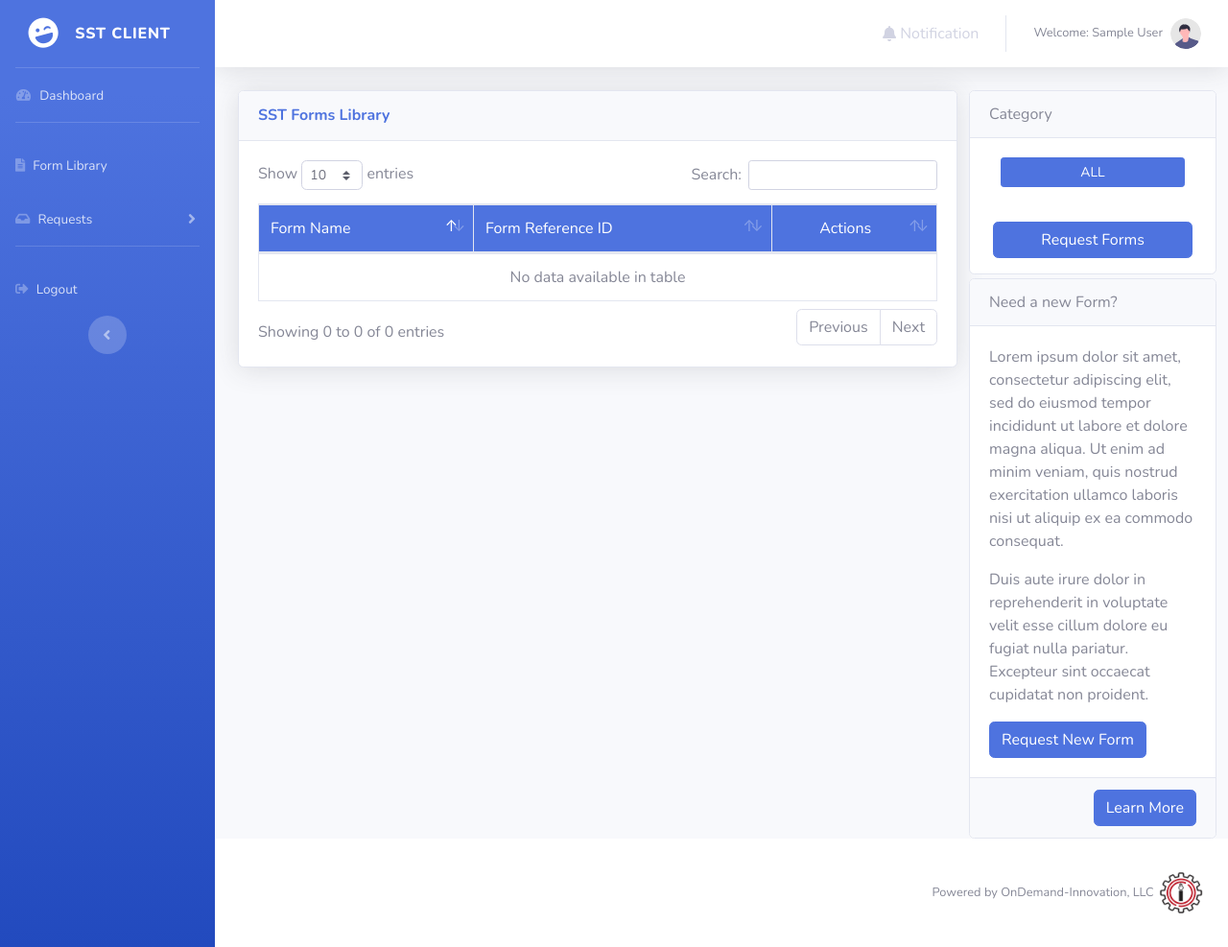
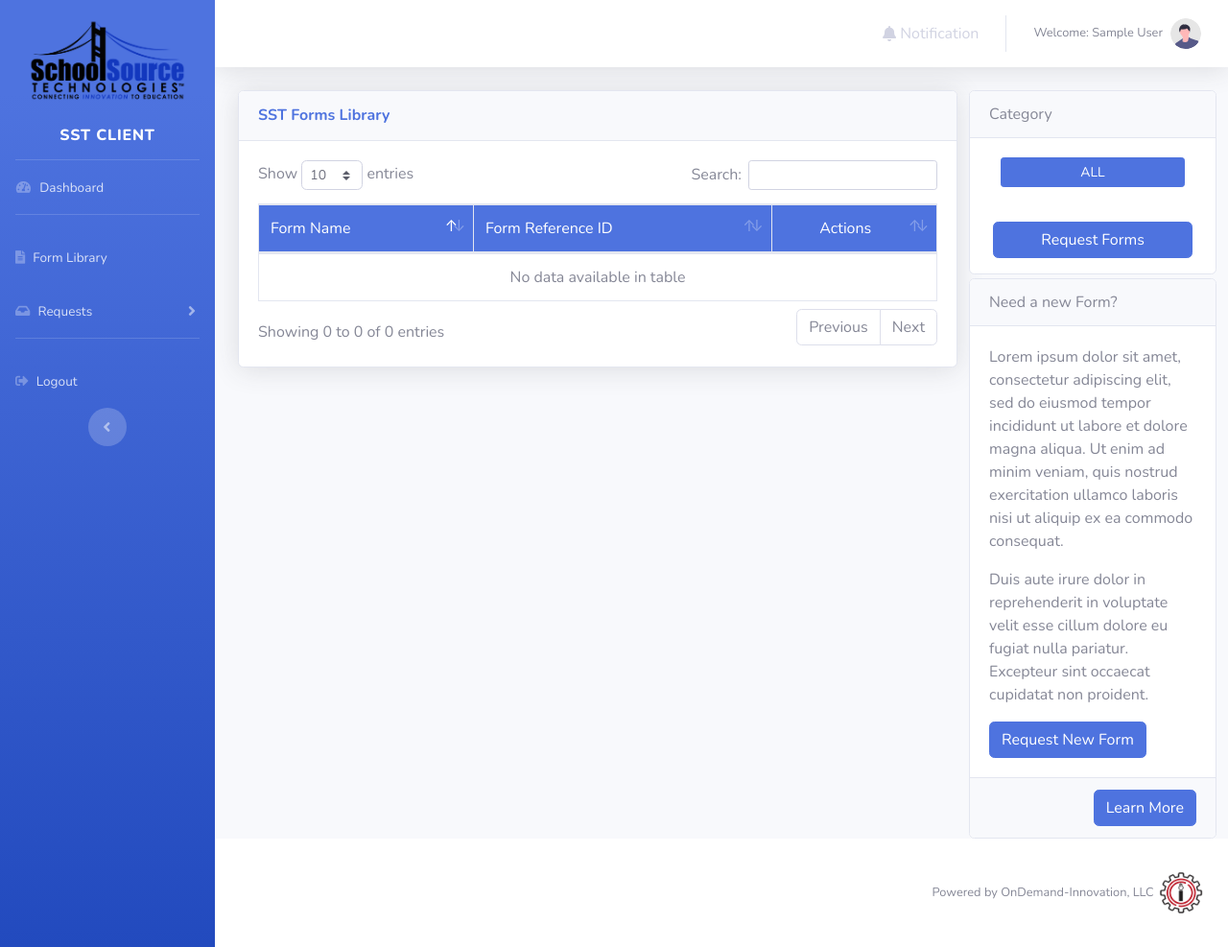
Before and after one commit to armbelbb/form-library, a PHP site: page /forms-library-client.php in a window 1280 px wide. Shown: the whole page at 96% size. Run offline with PHP 8.4, Linux system fonts and the light colour scheme; the visitor is signed in with stand-in values (Sample User, id 1); data that the repository does not hold is empty.

Commit message:
updates 5.27.23 - client sidebar

```diff
--- a/_sidebar-client.php
+++ b/_sidebar-client.php
@@ -1,11 +1,11 @@
 <ul class="navbar-nav bg-gradient-primary sidebar sidebar-dark accordion" id="accordionSidebar">
 
     <!-- Sidebar - Brand -->
-    <a class="sidebar-brand d-flex align-items-center justify-content-center" href="index-client.php">
-        <div class="sidebar-brand-icon rotate-n-15">
-            <i class="fas fa-laugh-wink"></i>
+    <a class="sidebar-brand d-flex align-items-center justify-content-center my-5" href="index.php">
+        <div class="sidebar-brand-text my-5">
+            <img src="img/SchoolSource01.png" alt="" width="100%">
+            <div class="mt-3 sidebar-brand-icon">SST Client</div>
         </div>
-        <div class="sidebar-brand-text mx-3">SST Client</div>
     </a>
 
     <!-- Divider -->
```
